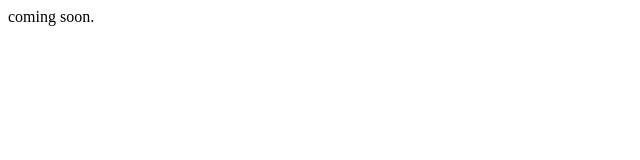
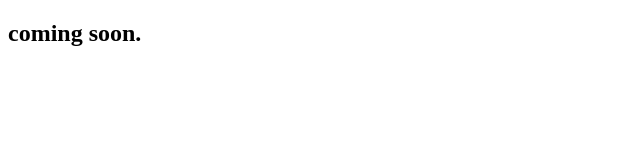
Before and after one commit to matsuhira/matsuhira.github.io, a plain HTML site: page index.html in a window 1280 px wide. Shown: the whole page, without its empty margins (0-640 px from the left). Drawn offline with Linux system fonts and the light colour scheme.

Commit message:
Update index.html

```diff
--- a/index.html
+++ b/index.html
@@ -1,3 +1,31 @@
-<html>
-  coming soon.
+<!doctype html>
+<html lang="ja">
+<head>
+  <meta charset="utf-8">
+  <title></title>
+</head>
+
+<body>
+
+<h2>coming soon.</h2>
+<!-----
+<UL>
+  <h4></h4>
+  <UL>
+    <LI>
+  </UL>
+
+  <LI><a href=""></a>
+  <OL><a href=""></a>
+</UL>
+
+<HR>
+<pre>
+
+</pre>
+
+<HR>
+
+  ------>
+</body>
 </html>
```
